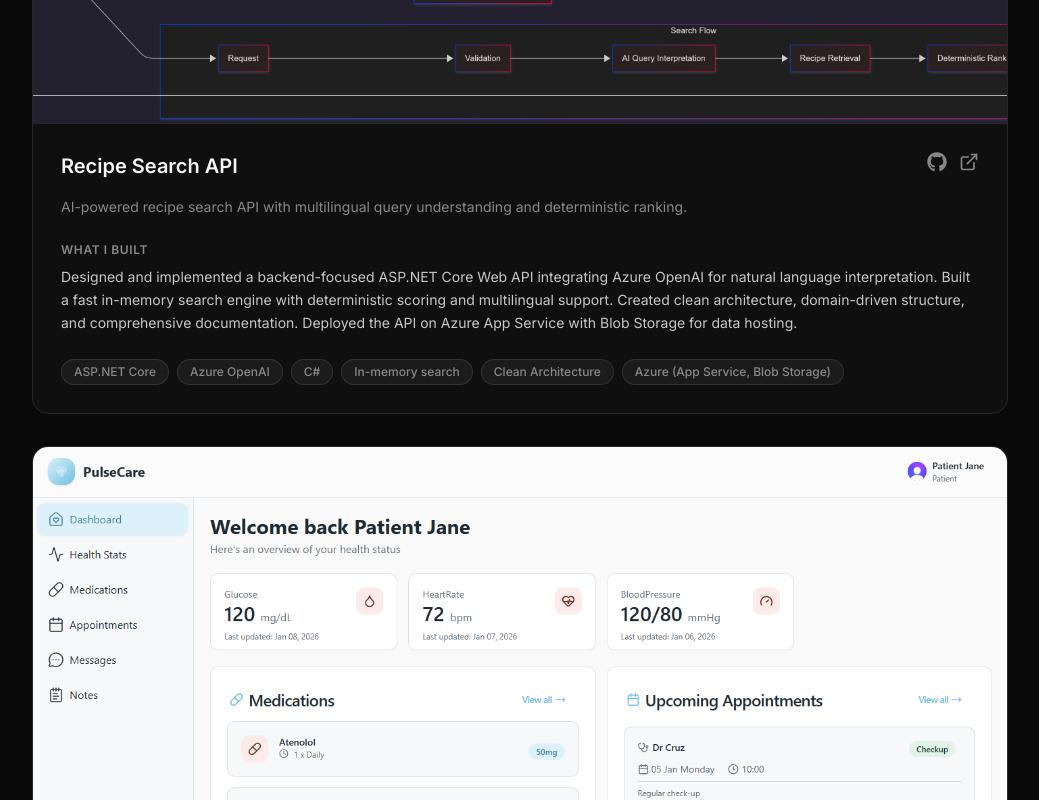
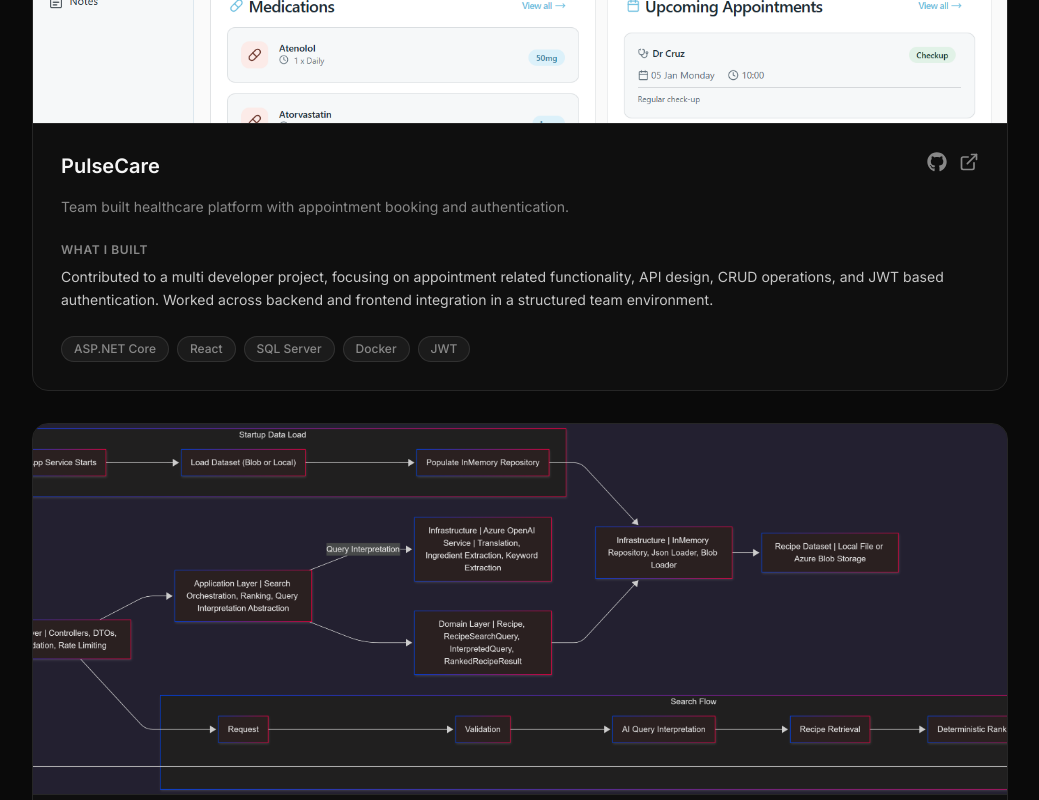
Before and after one commit to johanjaners/johan-portfolio, a React (Vite) app: page / in a window 1280 px wide. Shown: the part 3640-4440 px from the top of the page, without its empty margins (120-1159 px from the left). Built offline with nearby package versions, Linux system fonts and the light colour scheme.

Commit message:
fix: reorder Recipe Search API ProjectCard for consistent display in App component

```diff
--- a/src/App.tsx
+++ b/src/App.tsx
@@ -380,6 +380,15 @@
               live={LINKS.projects.note2QuizAiLive}
             />
             <ProjectCard
+              name="PulseCare"
+              image={LINKS.projects.pulseCareImage}
+              summary="Team built healthcare platform with appointment booking and authentication."
+              whatIBuilt="Contributed to a multi developer project, focusing on appointment related functionality, API design, CRUD operations, and JWT based authentication. Worked across backend and frontend integration in a structured team environment."
+              tech={["ASP.NET Core", "React", "SQL Server", "Docker", "JWT"]}
+              github={LINKS.projects.pulseCareGithub}
+              live={LINKS.projects.pulseCareLive}
+            />
+            <ProjectCard
               name="Recipe Search API"
               image={LINKS.projects.recipeSearchApiImage}
               summary="AI-powered recipe search API with multilingual query understanding and deterministic ranking."
@@ -387,15 +396,6 @@
               tech={["ASP.NET Core", "Azure OpenAI", "C#", "In-memory search", "Clean Architecture", "Azure (App Service, Blob Storage)"]}
               github={LINKS.projects.recipeSearchApiGithub}
               live={LINKS.projects.recipeSearchApiLive}
-            />
-            <ProjectCard
-              name="PulseCare"
-              image={LINKS.projects.pulseCareImage}
-              summary="Team built healthcare platform with appointment booking and authentication."
-              whatIBuilt="Contributed to a multi developer project, focusing on appointment related functionality, API design, CRUD operations, and JWT based authentication. Worked across backend and frontend integration in a structured team environment."
-              tech={["ASP.NET Core", "React", "SQL Server", "Docker", "JWT"]}
-              github={LINKS.projects.pulseCareGithub}
-              live={LINKS.projects.pulseCareLive}
             />
           </div>
         </Section>
```
